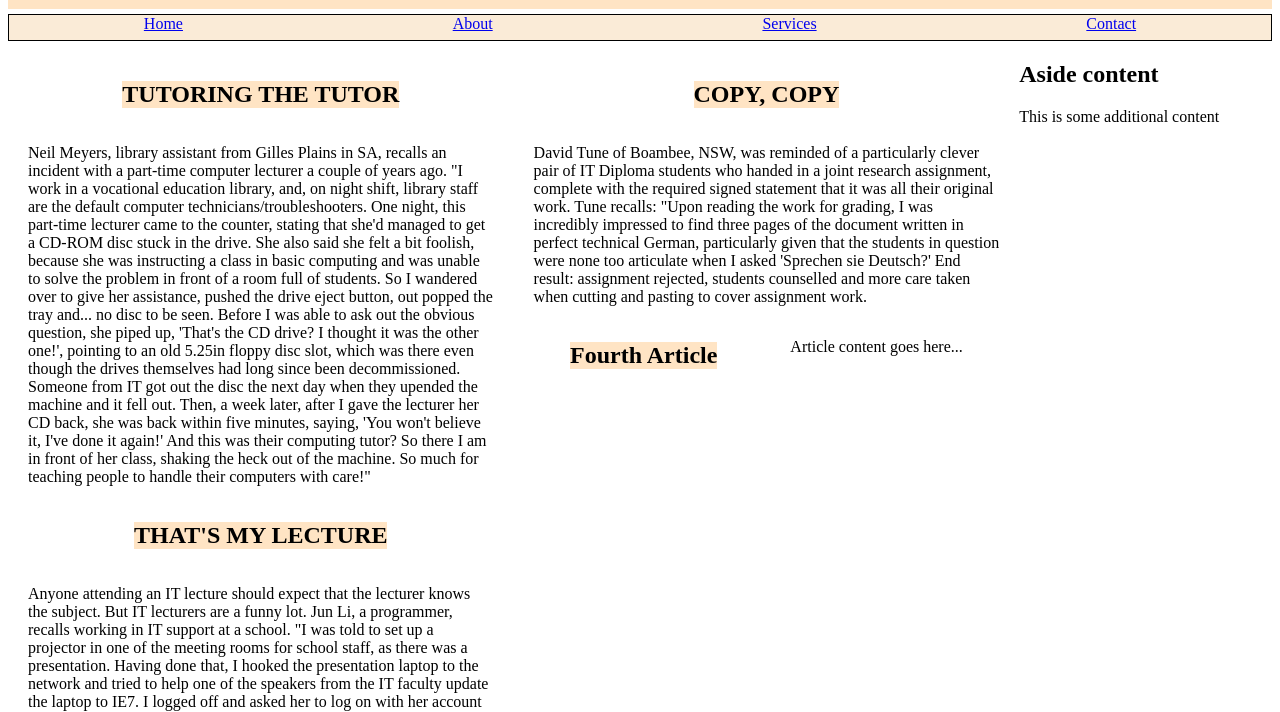
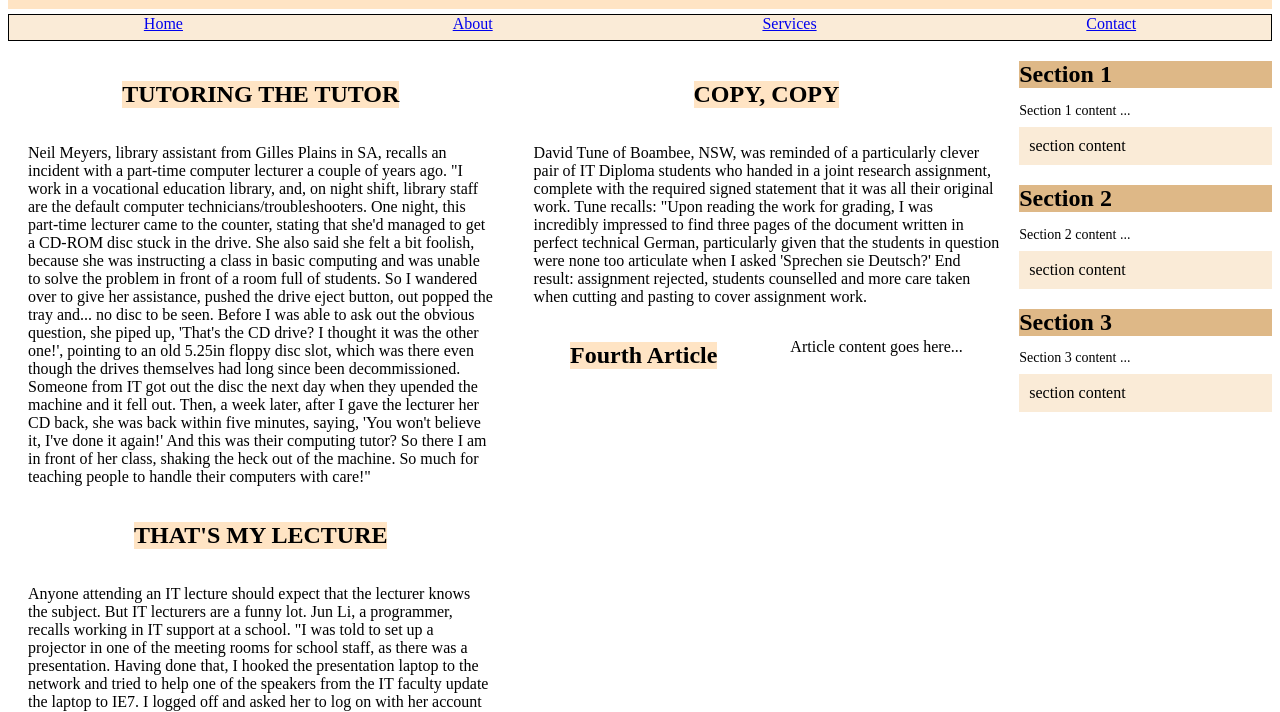
Before and after one commit to Gabriela20103967/AssessmentP1, a plain HTML site: page layout1.html in a window 1280 px wide. Shown: the part 74-786 px from the top of the page. Drawn offline with Linux system fonts and the light colour scheme.

Commit message:
feat:finish phase 2

```diff
--- a/css/style.css
+++ b/css/style.css
@@ -1,4 +1,3 @@
-
 header {
     height: 65px;
     padding: 5px;
@@ -14,13 +13,15 @@ header {
 }
 
 main {
-    padding: 50% 20px;
+    padding: 20px;
     height: 400px;
     width: 100%;
 }
 .container {
     display: flex;
     flex-wrap: wrap;
+    justify-content: flex-start;
+    align-items: flex-start;
 }
 .column {
     flex: 1;
@@ -28,6 +29,13 @@ main {
 }
 .aside {
     flex-basis: 20%;
+}
+.aside h2 {
+    background-color: burlywood;
+}
+.aside p {
+    font-size: 14px;
+    line-height: 5px;
 }
 .article {
     display: flex;
@@ -43,12 +51,9 @@ footer {
     height: auto;
     padding: 10px;
     background-color: antiquewhite;
-
+    margin-bottom: auto;
 }
 
-footer {
-    margin-bottom: auto;
-}
 
 @media (max-width: 768px) {
     .nav-container, .aside{
--- a/layout1.html
+++ b/layout1.html
@@ -1,5 +1,6 @@
 <!DOCTYPE html>
-<html lang="en" xmlns="http://www.w3.org/1999/html">
+<html lang="en" xmlns="http://www.w3.org/1999/xhtml">
+
 <head>
     <meta charset="UTF-8">
     <meta http-equiv="X-UA-Compatible" content="IE=edge">
@@ -8,6 +9,7 @@
     <title>Layout3</title>
 
 </head>
+
 <body>
 <header class="header">
     <h1>Teacher + Student = dumb and dumber</h1>
@@ -41,8 +43,23 @@
         </article>
     </div>
     <div class="aside">
-        <h2>Aside content</h2>
-        <p>This is some additional content</p>
+        <section>
+            <h2>Section 1</h2>
+            <p>Section 1 content ...</p>
+            <footer>section content</footer>
+        </section>
+
+        <section>
+            <h2>Section 2</h2>
+            <p>Section 2 content ...</p>
+            <footer>section content</footer>
+        </section>
+
+        <section>
+            <h2>Section 3</h2>
+            <p>Section 3 content ...</p>
+            <footer>section content</footer>
+        </section>
     </div>
 </div>
 
@@ -50,4 +67,5 @@
     <p>This content is derived from APC Magazine, November 2007.</p>
 </footer>
 </body>
+
 </html>
```
